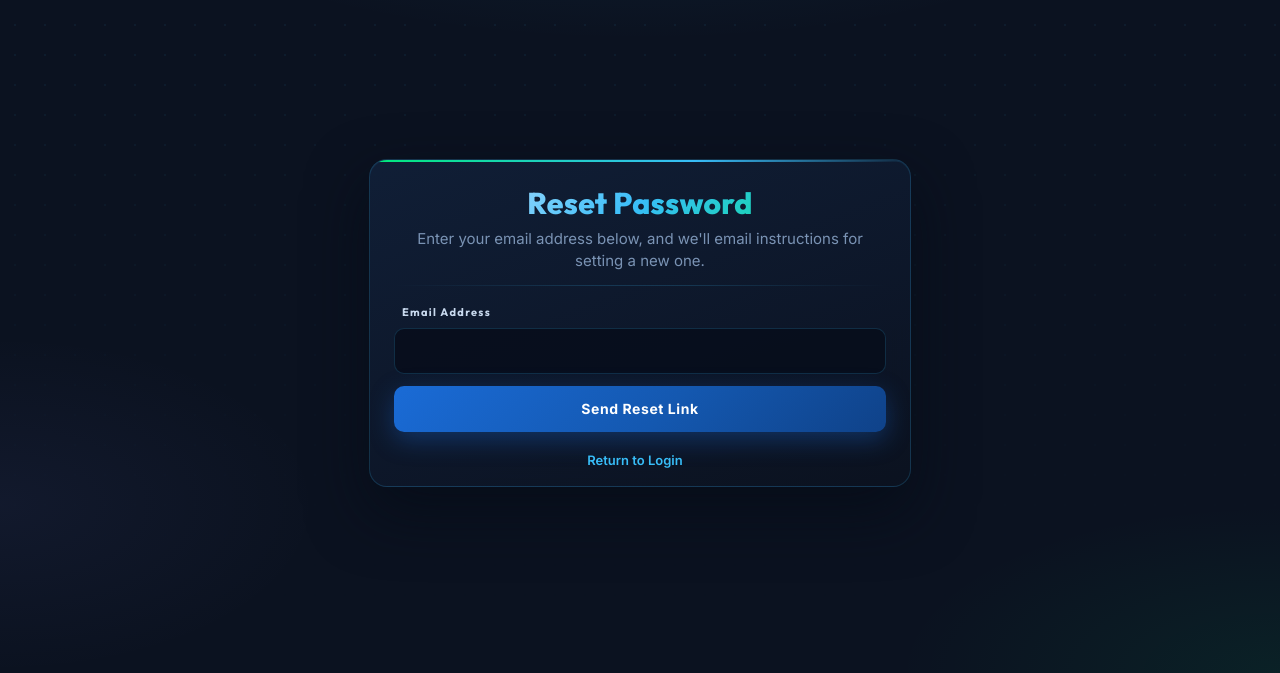
After one commit to farhanibnmustafa/BanglaCERT---Cyber-Incident-Reporting-Awareness-Portal, a Django app: page /accounts/password-reset/ in a window 1280 px wide. The commit adds this page. Shown: the part 170-843 px from the top of the page. Run offline with Django 5.2, Linux system fonts and the light colour scheme.

Commit message:
feat: implemented forgot password flow with admin exclusion and themed templates

```diff
--- a/BanglaCERT/BanglaCERT/settings.py
+++ b/BanglaCERT/BanglaCERT/settings.py
@@ -160,7 +160,7 @@ EMAIL_PORT = int(os.getenv("EMAIL_PORT", "587"))
 EMAIL_USE_TLS = os.getenv("EMAIL_USE_TLS", "true").lower() == "true"
 EMAIL_HOST_USER = os.getenv("EMAIL_HOST_USER", "").strip()
 EMAIL_HOST_PASSWORD = os.getenv("EMAIL_HOST_PASSWORD", "").replace(" ", "").strip()
-DEFAULT_FROM_EMAIL = os.getenv("DEFAULT_FROM_EMAIL", EMAIL_HOST_USER or "no-reply@banglacert.local")
+DEFAULT_FROM_EMAIL = os.getenv("DEFAULT_FROM_EMAIL", f"BanglaCERT Security <{EMAIL_HOST_USER or 'no-reply@banglacert.local'}>")
 
 # Set true to queue status emails in a background thread.
 NOTIFICATION_EMAIL_ASYNC = os.getenv("NOTIFICATION_EMAIL_ASYNC", "false").lower() == "true"
--- a/BanglaCERT/accounts/forms.py
+++ b/BanglaCERT/accounts/forms.py
@@ -1,7 +1,7 @@
 from django import forms
 from django.contrib.auth import authenticate
 from django.contrib.auth import get_user_model
-from django.contrib.auth.forms import UserCreationForm
+from django.contrib.auth.forms import UserCreationForm, PasswordResetForm
 
 
 User = get_user_model()
@@ -158,3 +158,11 @@ class EmailLoginForm(forms.Form):
 
     def get_user(self):
         return self.user_cache
+
+class AdminExcludedPasswordResetForm(PasswordResetForm):
+    def get_users(self, email):
+        """
+        Exclude staff (admin) users from the password reset flow.
+        """
+        active_users = super().get_users(email)
+        return [u for u in active_users if not u.is_staff]
--- a/BanglaCERT/accounts/templates/accounts/login.html
+++ b/BanglaCERT/accounts/templates/accounts/login.html
@@ -70,7 +70,11 @@
                 </form>
 
                 <div class="auth-actions auth-actions-right">
-                    <a class="aux-link" href="#">Forgot Password?</a>
+                    {% if staff_login %}
+                        <span class="auth-note">Forgot password? Contact a superuser for recovery.</span>
+                    {% else %}
+                        <a class="aux-link" href="{% url 'accounts:password_reset' %}">Forgot Password?</a>
+                    {% endif %}
                 </div>
 
                 {% if staff_login %}
--- /dev/null
+++ b/BanglaCERT/accounts/templates/accounts/password_reset.html
@@ -0,0 +1,51 @@
+{% load static %}
+<!doctype html>
+<html lang="en">
+<head>
+    <meta charset="utf-8">
+    <meta name="viewport" content="width=device-width, initial-scale=1">
+    <title>Forgot Password | BanglaCERT</title>
+    <link rel="stylesheet" href="{% static 'css/auth_pages.css' %}">
+</head>
+<body class="auth-page">
+    <header class="auth-hero">
+        <div class="auth-brand">
+            <div class="hero-brand">
+                <a href="{% url 'incidents:home' %}" style="text-decoration:none; color:inherit;">
+                    <div class="brand-row">
+                        <img class="brand-logo" src="{% static 'img/logo.png' %}" alt="BanglaCERT">
+                    </div>
+                </a>
+            </div>
+        </div>
+    </header>
+
+    <section class="auth-shell">
+        <div class="auth-card">
+            <div class="auth-card-body">
+                <h1 class="auth-title">Reset Password</h1>
+                <p class="auth-subtitle">
+                    Enter your email address below, and we'll email instructions for setting a new one.
+                </p>
+                <div class="auth-divider"></div>
+
+                <form method="post" novalidate>
+                    {% csrf_token %}
+                    <div class="auth-field">
+                        <label for="{{ form.email.id_for_label }}">Email Address</label>
+                        {{ form.email }}
+                        {% if form.email.errors %}
+                            <div class="field-error">{{ form.email.errors|striptags }}</div>
+                        {% endif %}
+                    </div>
+                    <button class="auth-btn auth-btn-blue" type="submit">Send Reset Link</button>
+                </form>
+
+                <div class="auth-actions auth-actions-center" style="text-align: center; margin-top: 20px;">
+                    <a class="aux-link" href="{% url 'accounts:login' %}">Return to Login</a>
+                </div>
+            </div>
+        </div>
+    </section>
+</body>
+</html>
--- /dev/null
+++ b/BanglaCERT/accounts/templates/accounts/password_reset_subject.txt
@@ -0,0 +1 @@
+Password reset on BanglaCERT
--- a/BanglaCERT/accounts/urls.py
+++ b/BanglaCERT/accounts/urls.py
@@ -1,7 +1,7 @@
 from django.contrib.auth import views as auth_views
 from django.urls import path
 
-from . import views
+from . import views, forms
 
 app_name = "accounts"
 
@@ -10,4 +10,39 @@ urlpatterns = [
     path("login/", views.login_view, name="login"),
     path("staff-login/", views.staff_login_view, name="staff_login"),
     path("logout/", views.logout_view, name="logout"),
+
+    # Password Reset
+    path(
+        "password-reset/",
+        auth_views.PasswordResetView.as_view(
+            template_name="accounts/password_reset.html",
+            email_template_name="accounts/password_reset_email.html",
+            subject_template_name="accounts/password_reset_subject.txt",
+            success_url="/accounts/password-reset/done/", # Use hardcoded URL to avoid circular dep if needed, but reverse works too
+            form_class=forms.AdminExcludedPasswordResetForm,
+        ),
+        name="password_reset",
+    ),
+    path(
+        "password-reset/done/",
+        auth_views.PasswordResetDoneView.as_view(
+            template_name="accounts/password_reset_done.html"
+        ),
+        name="password_reset_done",
+    ),
+    path(
+        "password-reset-confirm/<uidb64>/<token>/",
+        auth_views.PasswordResetConfirmView.as_view(
+            template_name="accounts/password_reset_confirm.html",
+            success_url="/accounts/password-reset-complete/",
+        ),
+        name="password_reset_confirm",
+    ),
+    path(
+        "password-reset-complete/",
+        auth_views.PasswordResetCompleteView.as_view(
+            template_name="accounts/password_reset_complete.html"
+        ),
+        name="password_reset_complete",
+    ),
 ]
```
Also changed, not shown: BanglaCERT/accounts/templates/accounts/password_reset_complete.html (added, +38 -0 lines), BanglaCERT/accounts/templates/accounts/password_reset_confirm.html (added, +63 -0 lines), BanglaCERT/accounts/templates/accounts/password_reset_done.html (added, +41 -0 lines), BanglaCERT/accounts/templates/accounts/password_reset_email.html (added, +15 -0 lines), 2 other files.
